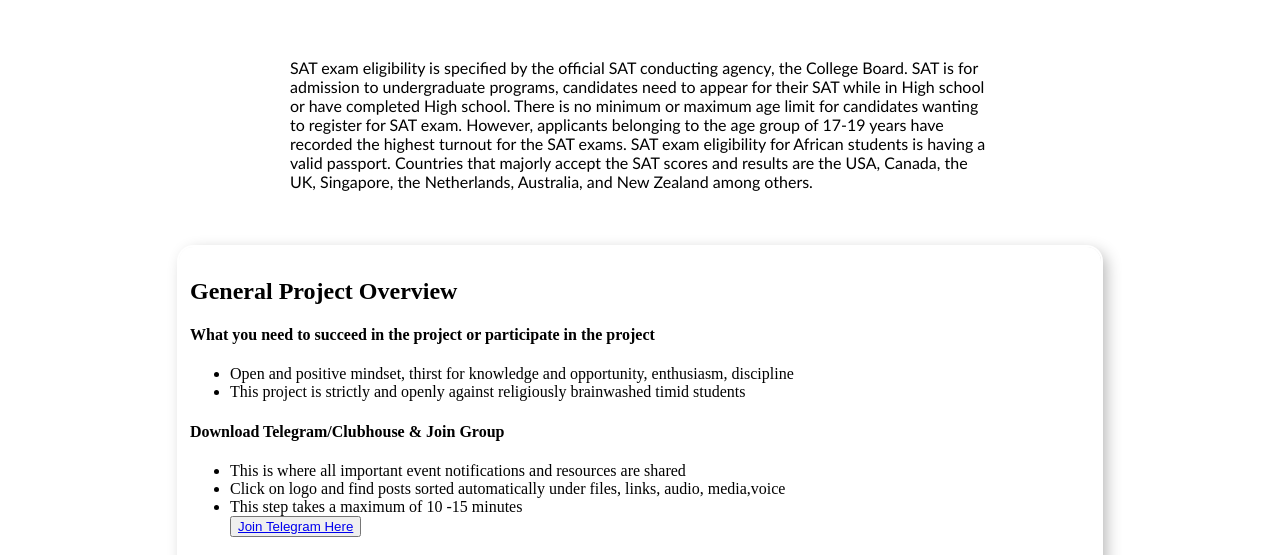
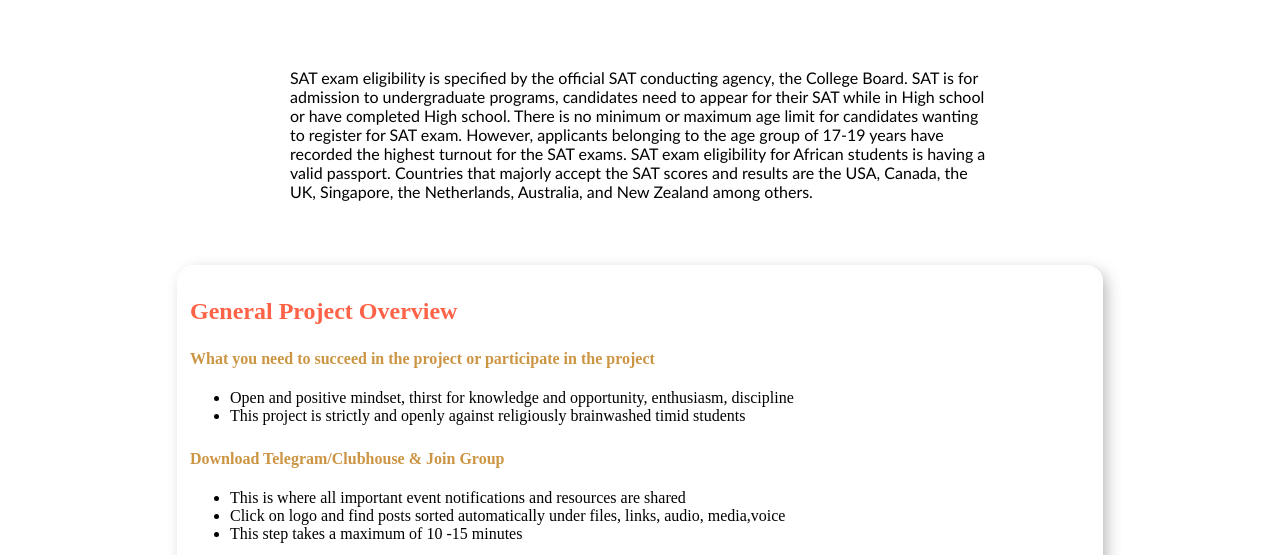
Before and after one commit to KofiBoadu/scholarshipaccess, a plain HTML site: page SAT/index.html in a window 1280 px wide. Shown: the part 244-799 px from the top of the page. Drawn offline with Linux system fonts and the light colour scheme.

Commit message:
added some style to the buttons and font colors

```diff
--- a/SAT/style.css
+++ b/SAT/style.css
@@ -29,6 +29,7 @@
     margin-top: 20px;
     font-family: 'Trebuchet MS', 'Lucida Sans Unicode', 'Lucida Grande', 'Lucida Sans', Arial, sans-serif;
     font-size: 16px;
+    padding: 10px;
 }
 
 
@@ -52,6 +53,29 @@
 
 }
 
-.introduction h3{
+.introduction h4{
     margin-top: 25px;
+    color: #cc9543;
 }
+
+.introduction button{
+    background-color: white;
+    color: black;
+    padding: 10px 20px;
+    text-align: center;
+    text-decoration: none;
+    border: 1px solid #754ffe;
+    font-size: 10px;
+    margin-top:15px;
+    transition-duration: 0.4s;
+    cursor: pointer;
+
+}
+
+.introduction button a{
+    text-decoration: none;
+}
+
+.introduction h2{
+    color: tomato;
+}
```
